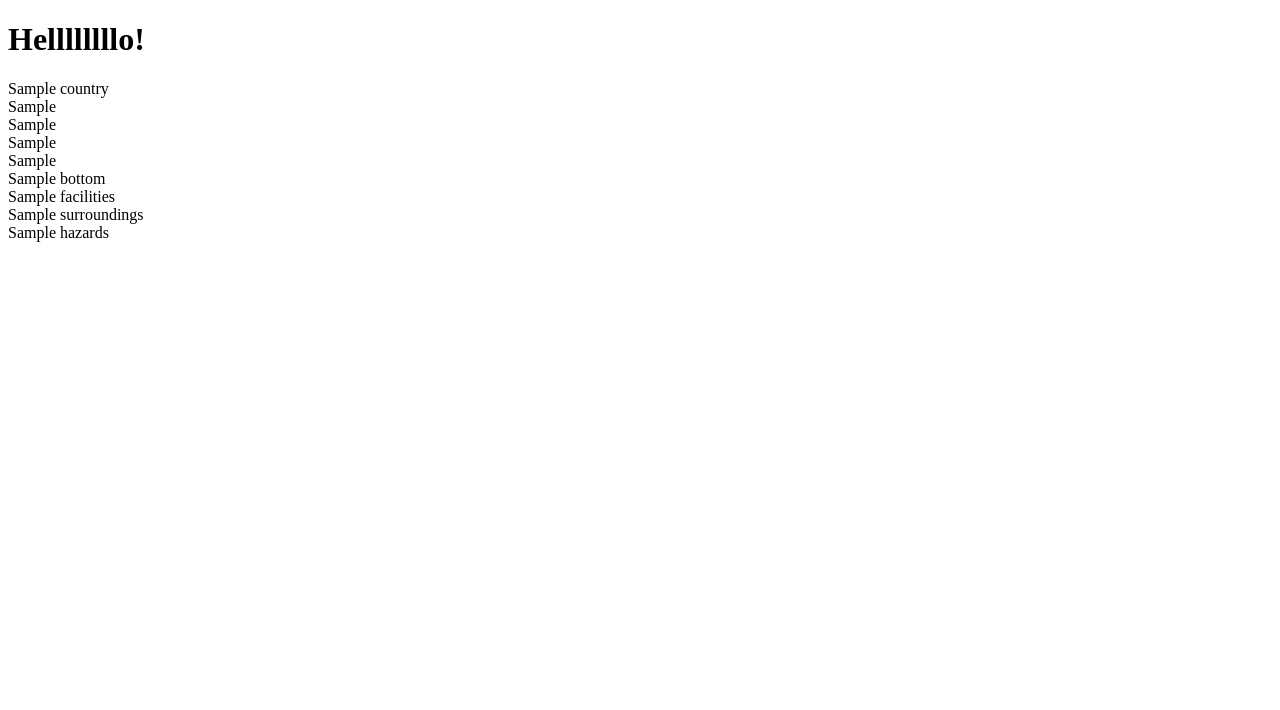
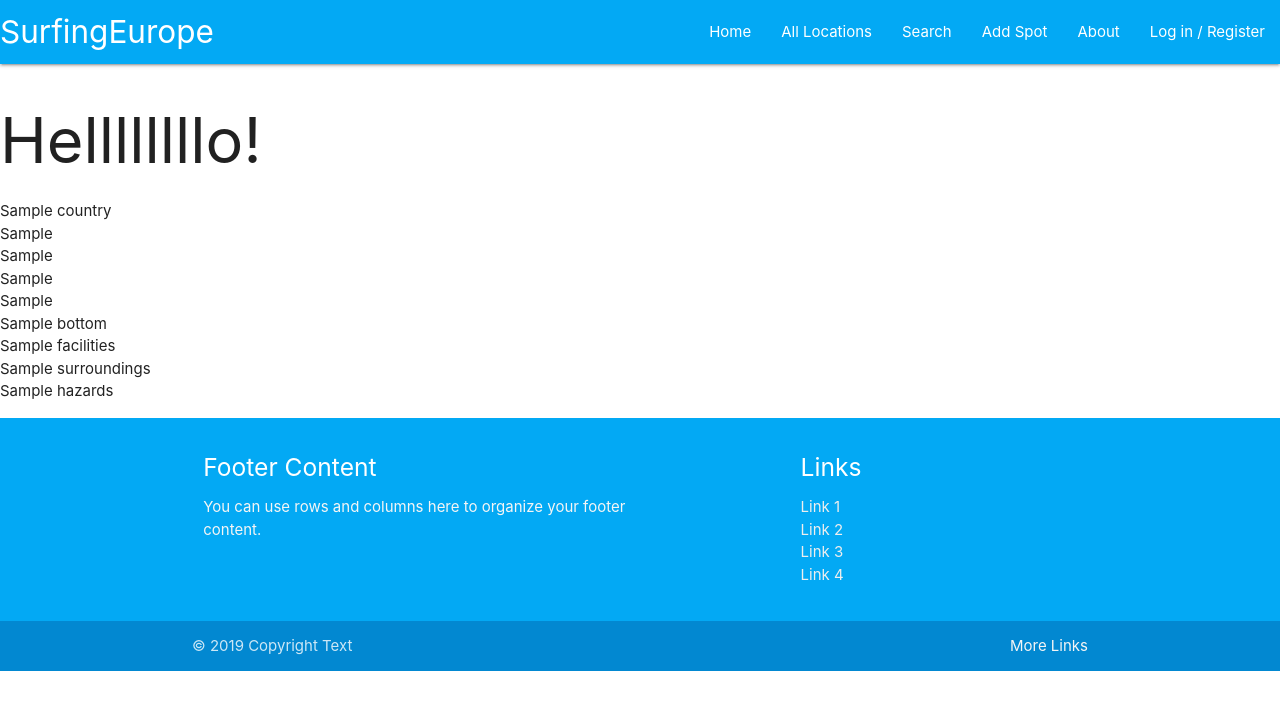
Before and after one commit to Code-Institute-Submissions/Third_milestone, a Flask app: page / in a window 1280 px wide. Shown: the top 710 px of the page. Run offline with Flask 2, Linux system fonts and the light colour scheme; a database or web service that is not in the repository returns one stand-in record (Sample ...); some libraries are stand-ins or nearby versions.

Commit message:
Add materialize framework and add navbar and footer to base.html

```diff
--- /dev/null
+++ b/static/script.js
@@ -0,0 +1,3 @@
+$(document).ready(function(){
+    $('.sidenav').sidenav();
+  });
--- a/templates/base.html
+++ b/templates/base.html
@@ -4,11 +4,77 @@
     <meta charset="UTF-8">
     <meta name="viewport" content="width=device-width, initial-scale=1.0">
     <meta http-equiv="X-UA-Compatible" content="ie=edge">
+    <!-- Compiled and minified Google Icons -->
+    <link href="https://fonts.googleapis.com/icon?family=Material+Icons" rel="stylesheet">
+    <!-- Compiled and minified CSS -->
+    <link rel="stylesheet" href="https://cdnjs.cloudflare.com/ajax/libs/materialize/1.0.0/css/materialize.min.css">
+
     <title>Categories</title>
 </head>
 <body>
-    <h1>Hellllllllo!</h1>
-    {% block content %}
-    {% endblock %}
+
+    <nav>
+        <div class="nav-wrapper light-blue">
+            <a href="#" class="brand-logo">SurfingEurope</a>
+            <a href="#" data-target="mobile-demo" class="sidenav-trigger"><i class="material-icons">menu</i></a>
+            <ul id="nav-mobile" class="right hide-on-med-and-down">
+            <li><a href="#">Home</a></li>
+            <li><a href="#">All Locations</a></li>
+            <li><a href="#">Search</a></li>
+            <li><a href="#">Add Spot</a></li>
+            <li><a href="#">About</a></li>
+            <li><a href="#">Log in / Register</a></li>
+            </ul>
+        </div>
+    </nav>
+
+    <main>
+
+        <ul class="sidenav" id="mobile-demo">
+                <li><a href="#">Home</a></li>
+                <li><a href="#">All Locations</a></li>
+                <li><a href="#">Search</a></li>
+                <li><a href="#">Add Spot</a></li>
+                <li><a href="#">About</a></li>
+                <li><a href="#">Log in / Register</a></li>
+        </ul>
+
+        <h1>Hellllllllo!</h1>
+        {% block content %}
+        {% endblock %}
+
+    </main>
+
+    <footer class="page-footer light-blue">
+        <div class="container">
+            <div class="row">
+            <div class="col l6 s12">
+                <h5 class="white-text">Footer Content</h5>
+                <p class="grey-text text-lighten-4">You can use rows and columns here to organize your footer content.</p>
+            </div>
+            <div class="col l4 offset-l2 s12">
+                <h5 class="white-text">Links</h5>
+                <ul>
+                <li><a class="grey-text text-lighten-3" href="#!">Link 1</a></li>
+                <li><a class="grey-text text-lighten-3" href="#!">Link 2</a></li>
+                <li><a class="grey-text text-lighten-3" href="#!">Link 3</a></li>
+                <li><a class="grey-text text-lighten-3" href="#!">Link 4</a></li>
+                </ul>
+            </div>
+            </div>
+        </div>
+        <div class="footer-copyright light-blue darken-2">
+            <div class="container">
+            © 2019 Copyright Text
+            <a class="grey-text text-lighten-4 right" href="#!">More Links</a>
+            </div>
+        </div>
+    </footer>
+
+    <!-- Compiled and minified JQuery -->
+    <script src="https://cdnjs.cloudflare.com/ajax/libs/jquery/3.3.1/jquery.min.js"></script>
+    <!-- Compiled and minified JavaScript -->
+    <script src="https://cdnjs.cloudflare.com/ajax/libs/materialize/1.0.0/js/materialize.min.js"></script>
+    <script src="{{url_for('static', filename='script.js')}}"></script>
 </body>
 </html>
```
Also changed, not shown: README.md.
